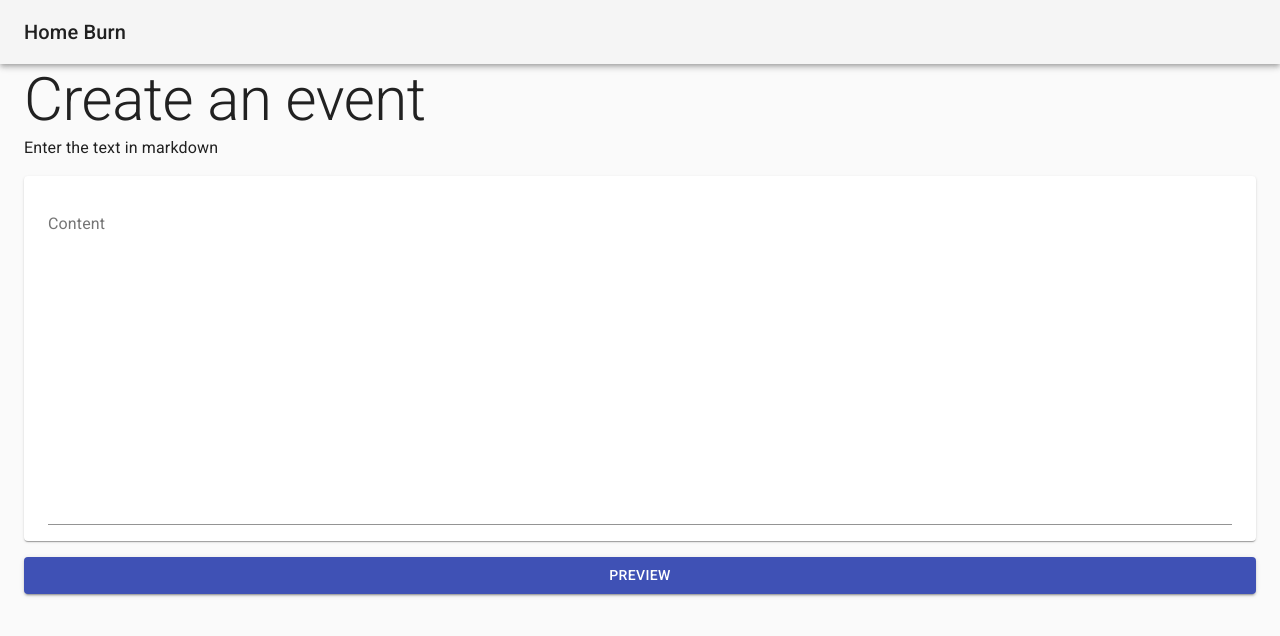
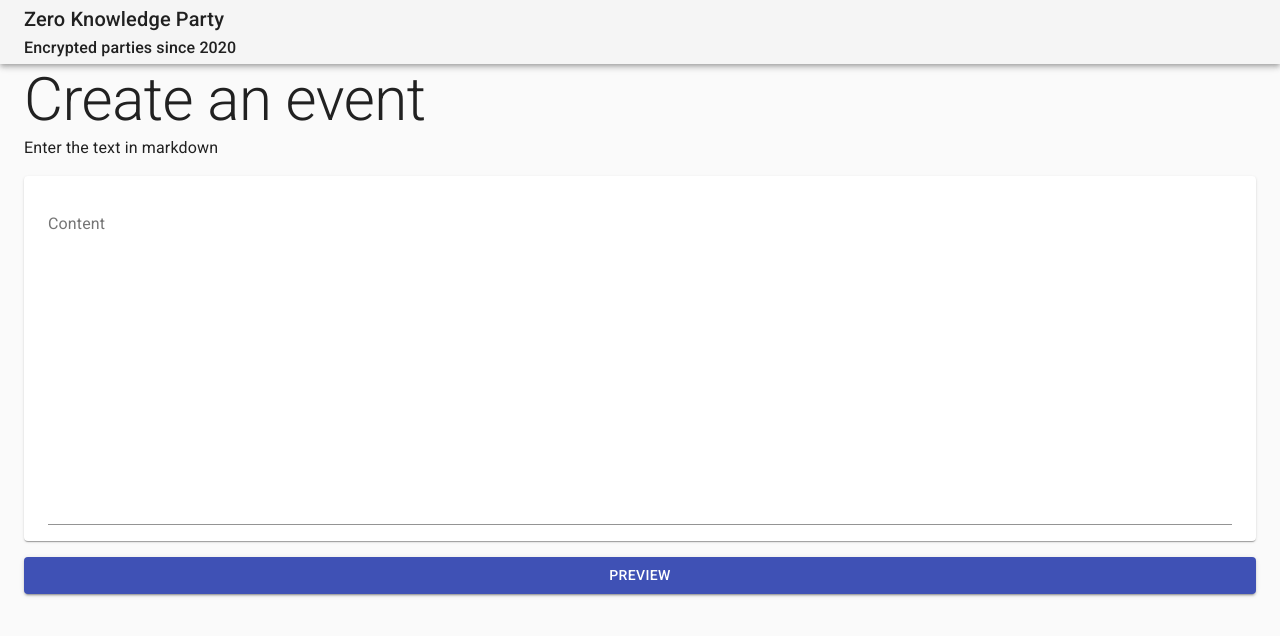
Before and after one commit to chmac/cryptparty, a React (Create React App) app in the folder app/: page /i/1/1 in a window 1280 px wide. Shown: the top 636 px of the page. Built offline with nearby package versions, Linux system fonts and the light colour scheme; what chainpad-crypto would draw is missing.

Commit message:
Updated top bar.

```diff
--- a/app/src/scenes/Bar/Bar.scene.tsx
+++ b/app/src/scenes/Bar/Bar.scene.tsx
@@ -3,6 +3,7 @@ import { createStyles, withStyles, WithStyles, Theme } from "@material-ui/core";
 import AppBar from "@material-ui/core/AppBar";
 import Toolbar from "@material-ui/core/Toolbar";
 import Typography from "@material-ui/core/Typography";
+import Box from "@material-ui/core/Box";
 
 const Bar: React.FC<Props> = (props: Props) => {
   // const { classes } = props;
@@ -10,8 +11,11 @@ const Bar: React.FC<Props> = (props: Props) => {
   return (
     <AppBar position="static" color="default">
       <Toolbar>
-        <Typography variant="h6" color="inherit">
-          Home Burn
+        <Typography variant="h6" component="h1" color="inherit">
+          Zero Knowledge Party
+          <Typography variant="h6" component="h2" color="inherit">
+            <Box fontSize="0.8em">Encrypted parties since 2020</Box>
+          </Typography>
         </Typography>
       </Toolbar>
     </AppBar>
```
